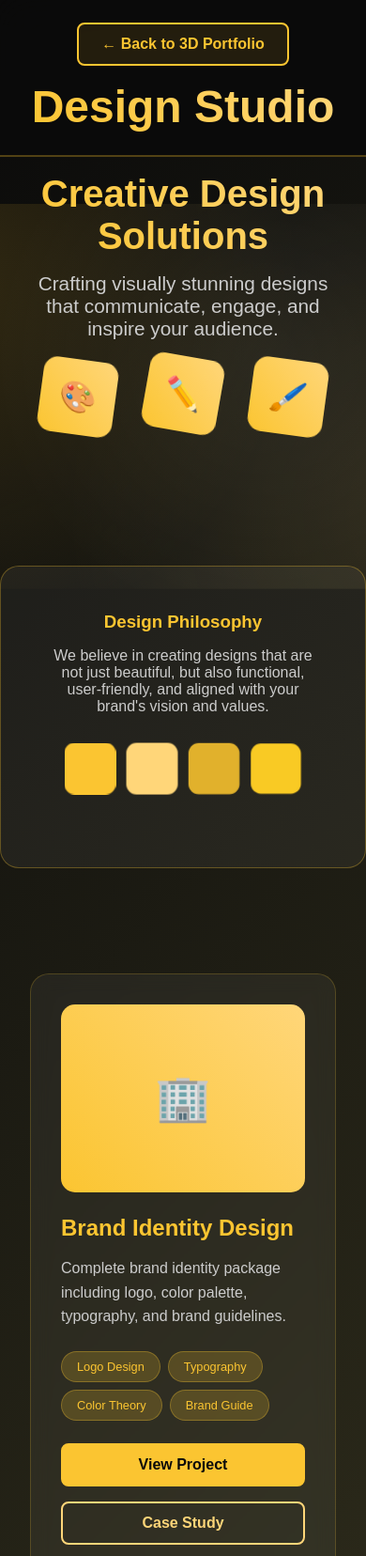
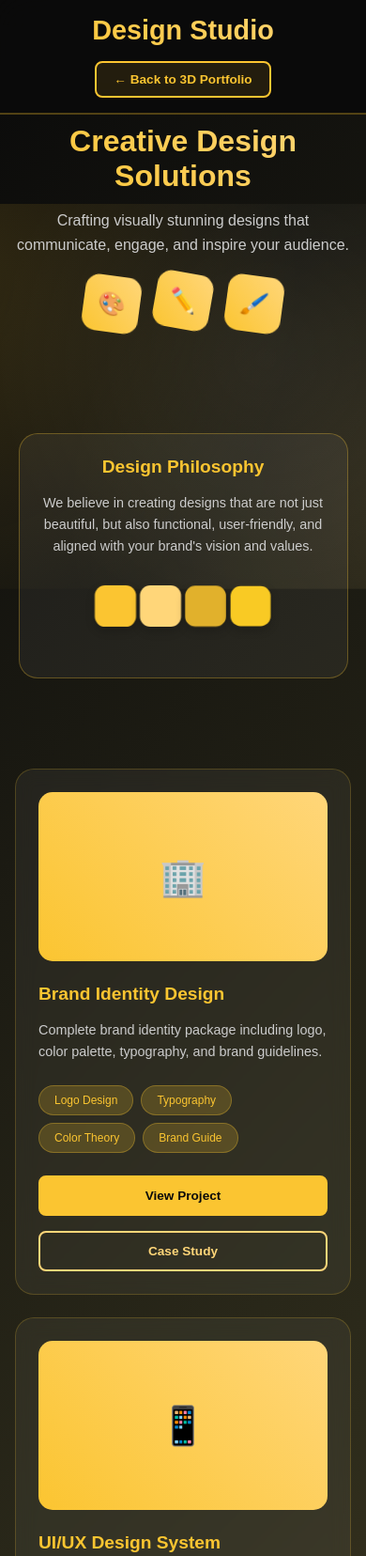
Before and after one commit to SanjayR0302/Buildify-Portfolio, a plain HTML site: page design-projects.html in a window 390 px wide. Shown: the top 1656 px of the page at 94% size. Drawn offline with Linux system fonts and the light colour scheme.

Commit message:
Update design-projects.html

```diff
--- a/design-projects.html
+++ b/design-projects.html
@@ -2,13 +2,14 @@
 <html lang="en">
 <head>
     <meta charset="UTF-8">
-    <meta name="viewport" content="width=device-width, initial-scale=1.0">
+    <meta name="viewport" content="width=device-width, initial-scale=1.0, user-scalable=no">
     <title>Design Projects - Buildify</title>
     <style>
         * {
             margin: 0;
             padding: 0;
             box-sizing: border-box;
+            -webkit-tap-highlight-color: transparent;
         }
 
         body {
@@ -44,7 +45,7 @@
             background: rgba(10, 10, 10, 0.9);
             backdrop-filter: blur(20px);
             border-bottom: 2px solid rgba(251, 197, 49, 0.3);
-            padding: 1.5rem 0;
+            padding: clamp(1rem, 2vw, 1.5rem) 0;
             position: fixed;
             width: 100%;
             top: 0;
@@ -54,21 +55,24 @@
         .nav-container {
             max-width: 1200px;
             margin: 0 auto;
-            padding: 0 2rem;
+            padding: 0 clamp(1rem, 3vw, 2rem);
             display: flex;
             justify-content: space-between;
             align-items: center;
+            flex-wrap: wrap;
+            gap: 1rem;
         }
 
         .back-button {
             color: #fbc531;
             text-decoration: none;
             font-weight: 600;
-            padding: 12px 24px;
+            padding: clamp(10px, 2vw, 12px) clamp(18px, 3vw, 24px);
             border: 2px solid #fbc531;
             border-radius: 8px;
             transition: all 0.3s ease;
             background: rgba(251, 197, 49, 0.1);
+            font-size: clamp(0.85rem, 2vw, 1rem);
         }
 
         .back-button:hover {
@@ -79,22 +83,24 @@
         }
 
         .page-title {
-            font-size: 3rem;
+            font-size: clamp(1.8rem, 5vw, 3rem);
             background: linear-gradient(45deg, #fbc531, #ffd679);
             -webkit-background-clip: text;
             -webkit-text-fill-color: transparent;
             text-align: center;
+            flex: 1;
+            min-width: 200px;
         }
 
         /* Hero Section */
         .hero {
-            margin-top: 120px;
+            margin-top: clamp(100px, 15vw, 120px);
             text-align: center;
-            padding: 4rem 2rem;
+            padding: clamp(2rem, 5vw, 4rem) clamp(1rem, 3vw, 2rem);
         }
 
         .hero h1 {
-            font-size: 4rem;
+            font-size: clamp(2rem, 6vw, 4rem);
             margin-bottom: 1rem;
             background: linear-gradient(45deg, #fbc531, #ffd679);
             -webkit-background-clip: text;
@@ -102,40 +108,55 @@
         }
 
         .hero p {
-            font-size: 1.3rem;
+            font-size: clamp(1rem, 2.5vw, 1.3rem);
             color: #ccc;
             max-width: 600px;
             margin: 0 auto;
+            line-height: 1.6;
         }
 
         /* Design Showcase */
         .design-showcase {
-            max-width: 1000px;
+            max-width: min(1000px, 90vw);
             margin: 2rem auto;
             background: rgba(255, 255, 255, 0.05);
             border-radius: 20px;
-            padding: 3rem;
+            padding: clamp(1.5rem, 4vw, 3rem);
             border: 1px solid rgba(251, 197, 49, 0.3);
             text-align: center;
+        }
+
+        .design-showcase h3 {
+            color: #fbc531;
+            margin-bottom: 1rem;
+            font-size: clamp(1.2rem, 3vw, 1.5rem);
+        }
+
+        .design-showcase p {
+            color: #ccc;
+            max-width: 600px;
+            margin: 0 auto;
+            font-size: clamp(0.9rem, 2vw, 1rem);
+            line-height: 1.6;
         }
 
         .design-elements {
             display: flex;
             justify-content: center;
-            gap: 2rem;
+            gap: clamp(1rem, 3vw, 2rem);
             margin: 2rem 0;
             flex-wrap: wrap;
         }
 
         .design-element {
-            width: 80px;
-            height: 80px;
+            width: clamp(60px, 12vw, 80px);
+            height: clamp(60px, 12vw, 80px);
             background: linear-gradient(45deg, #fbc531, #ffd679);
             border-radius: 15px;
             display: flex;
             align-items: center;
             justify-content: center;
-            font-size: 2rem;
+            font-size: clamp(1.5rem, 4vw, 2rem);
             animation: designFloat 3s ease-in-out infinite;
         }
 
@@ -151,13 +172,13 @@
         .projects-container {
             max-width: 1200px;
             margin: 0 auto;
-            padding: 2rem;
+            padding: clamp(1rem, 3vw, 2rem);
         }
 
         .projects-grid {
             display: grid;
-            grid-template-columns: repeat(auto-fit, minmax(350px, 1fr));
-            gap: 2rem;
+            grid-template-columns: repeat(auto-fit, minmax(min(100%, 320px), 1fr));
+            gap: clamp(1.5rem, 3vw, 2rem);
             margin: 3rem 0;
         }
 
@@ -165,7 +186,7 @@
         .project-card {
             background: rgba(255, 255, 255, 0.05);
             border-radius: 20px;
-            padding: 2rem;
+            padding: clamp(1.5rem, 3vw, 2rem);
             border: 1px solid rgba(251, 197, 49, 0.2);
             backdrop-filter: blur(10px);
             transition: all 0.4s ease;
@@ -198,19 +219,19 @@
 
         .project-image {
             width: 100%;
-            height: 200px;
+            height: clamp(180px, 30vw, 200px);
             background: linear-gradient(45deg, #fbc531, #ffd679);
             border-radius: 15px;
             margin-bottom: 1.5rem;
             display: flex;
             align-items: center;
             justify-content: center;
-            font-size: 3rem;
+            font-size: clamp(2.5rem, 5vw, 3rem);
             color: white;
         }
 
         .project-content h3 {
-            font-size: 1.5rem;
+            font-size: clamp(1.2rem, 3vw, 1.5rem);
             margin-bottom: 1rem;
             color: #fbc531;
         }
@@ -219,6 +240,7 @@
             color: #ccc;
             margin-bottom: 1.5rem;
             line-height: 1.6;
+            font-size: clamp(0.9rem, 2vw, 1rem);
         }
 
         /* Technology Tags */
@@ -234,7 +256,7 @@
             color: #fbc531;
             padding: 0.5rem 1rem;
             border-radius: 25px;
-            font-size: 0.8rem;
+            font-size: clamp(0.75rem, 1.8vw, 0.8rem);
             border: 1px solid rgba(251, 197, 49, 0.3);
             transition: all 0.3s ease;
         }
@@ -249,10 +271,12 @@
         .project-links {
             display: flex;
             gap: 1rem;
+            flex-wrap: wrap;
         }
 
         .project-link {
             flex: 1;
+            min-width: 120px;
             padding: 12px 0;
             text-align: center;
             border-radius: 8px;
@@ -260,6 +284,7 @@
             font-weight: 600;
             transition: all 0.3s ease;
             border: 2px solid;
+            font-size: clamp(0.85rem, 2vw, 0.95rem);
         }
 
         .view-project {
@@ -289,14 +314,14 @@
         /* Services Section */
         .services {
             background: rgba(255, 255, 255, 0.02);
-            padding: 4rem 2rem;
+            padding: clamp(2rem, 5vw, 4rem) clamp(1rem, 3vw, 2rem);
             margin-top: 4rem;
             border-top: 1px solid rgba(255, 255, 255, 0.1);
         }
 
         .services h2 {
             text-align: center;
-            font-size: 2.5rem;
+            font-size: clamp(2rem, 4vw, 2.5rem);
             margin-bottom: 3rem;
             background: linear-gradient(45deg, #fbc531, #ffd679);
             -webkit-background-clip: text;
@@ -305,15 +330,15 @@
 
         .services-grid {
             display: grid;
-            grid-template-columns: repeat(auto-fit, minmax(250px, 1fr));
-            gap: 2rem;
+            grid-template-columns: repeat(auto-fit, minmax(min(100%, 220px), 1fr));
+            gap: clamp(1.5rem, 3vw, 2rem);
             max-width: 1200px;
             margin: 0 auto;
         }
 
         .service-item {
             background: rgba(255, 255, 255, 0.05);
-            padding: 2rem;
+            padding: clamp(1.5rem, 3vw, 2rem);
             border-radius: 15px;
             text-align: center;
             border: 1px solid rgba(255, 255, 255, 0.1);
@@ -329,27 +354,29 @@
         .service-item h3 {
             color: #fbc531;
             margin-bottom: 1rem;
-            font-size: 1.3rem;
+            font-size: clamp(1.1rem, 2.5vw, 1.3rem);
         }
 
         .service-item p {
             color: #ccc;
-            font-size: 0.9rem;
+            font-size: clamp(0.85rem, 2vw, 0.9rem);
         }
 
         /* Color Palette */
         .color-palette {
             display: flex;
             justify-content: center;
-            gap: 1rem;
+            gap: clamp(0.75rem, 2vw, 1rem);
             margin: 2rem 0;
+            flex-wrap: wrap;
         }
 
         .color-swatch {
-            width: 50px;
-            height: 50px;
+            width: clamp(40px, 8vw, 50px);
+            height: clamp(40px, 8vw, 50px);
             border-radius: 10px;
             animation: colorPulse 2s infinite;
+            box-shadow: 0 4px 10px rgba(0, 0, 0, 0.2);
         }
 
         .color-swatch:nth-child(1) { background: #fbc531; animation-delay: 0s; }
@@ -362,12 +389,141 @@
             50% { transform: scale(1.1); }
         }
 
-        /* Responsive */
+        /* Responsive Breakpoints */
         @media (max-width: 768px) {
-            .hero h1 { font-size: 2.5rem; }
-            .projects-grid { grid-template-columns: 1fr; }
-            .nav-container { flex-direction: column; gap: 1rem; }
-            .project-links { flex-direction: column; }
+            .nav-container {
+                justify-content: center;
+            }
+
+            .page-title {
+                order: -1;
+                width: 100%;
+            }
+
+            .project-links {
+                flex-direction: column;
+            }
+
+            .project-link {
+                width: 100%;
+            }
+
+            .design-showcase {
+                padding: 1.5rem;
+            }
+        }
+
+        @media (max-width: 480px) {
+            .projects-grid {
+                grid-template-columns: 1fr;
+            }
+
+            .design-elements {
+                gap: 1rem;
+            }
+
+            .design-element {
+                width: 60px;
+                height: 60px;
+            }
+
+            .color-palette {
+                gap: 0.5rem;
+            }
+        }
+
+        /* Tablet landscape optimization */
+        @media (min-width: 769px) and (max-width: 1024px) {
+            .projects-grid {
+                grid-template-columns: repeat(2, 1fr);
+            }
+        }
+
+        /* Large desktop optimization */
+        @media (min-width: 1400px) {
+            .projects-grid {
+                grid-template-columns: repeat(3, 1fr);
+            }
+        }
+
+        /* Touch feedback for mobile */
+        @media (hover: none) {
+            .project-card:active {
+                transform: scale(0.98);
+            }
+
+            .back-button:active,
+            .project-link:active,
+            .tech-tag:active {
+                transform: scale(0.95);
+            }
+
+            .service-item:active {
+                transform: scale(0.98);
+            }
+        }
+
+        /* Accessibility improvements */
+        @media (prefers-reduced-motion: reduce) {
+            * {
+                animation-duration: 0.01ms !important;
+                animation-iteration-count: 1 !important;
+                transition-duration: 0.01ms !important;
+            }
+        }
+
+        /* High contrast mode support */
+        @media (prefers-contrast: high) {
+            .project-card,
+            .service-item,
+            .design-showcase {
+                border-width: 2px;
+            }
+        }
+
+        /* Print styles */
+        @media print {
+            .bg-animation,
+            .projects-nav,
+            .back-button {
+                display: none;
+            }
+
+            body {
+                background: white;
+                color: black;
+            }
+
+            .project-card,
+            .service-item {
+                break-inside: avoid;
+                border: 1px solid #333;
+            }
+        }
+
+        /* Landscape mobile optimization */
+        @media (max-width: 768px) and (orientation: landscape) {
+            .hero {
+                padding: 2rem 1rem;
+            }
+
+            .design-showcase {
+                padding: 1.5rem;
+            }
+
+            .projects-grid {
+                grid-template-columns: repeat(2, 1fr);
+                gap: 1rem;
+            }
+        }
+
+        /* Ultra-wide screen optimization */
+        @media (min-width: 1920px) {
+            .nav-container,
+            .projects-container,
+            .services-grid {
+                max-width: 1600px;
+            }
         }
     </style>
 </head>
@@ -398,8 +554,8 @@
 
     <!-- Design Showcase -->
     <div class="design-showcase">
-        <h3 style="color: #fbc531; margin-bottom: 1rem;">Design Philosophy</h3>
-        <p style="color: #ccc; max-width: 600px; margin: 0 auto;">
+        <h3>Design Philosophy</h3>
+        <p>
             We believe in creating designs that are not just beautiful, but also functional,
             user-friendly, and aligned with your brand's vision and values.
         </p>
```
